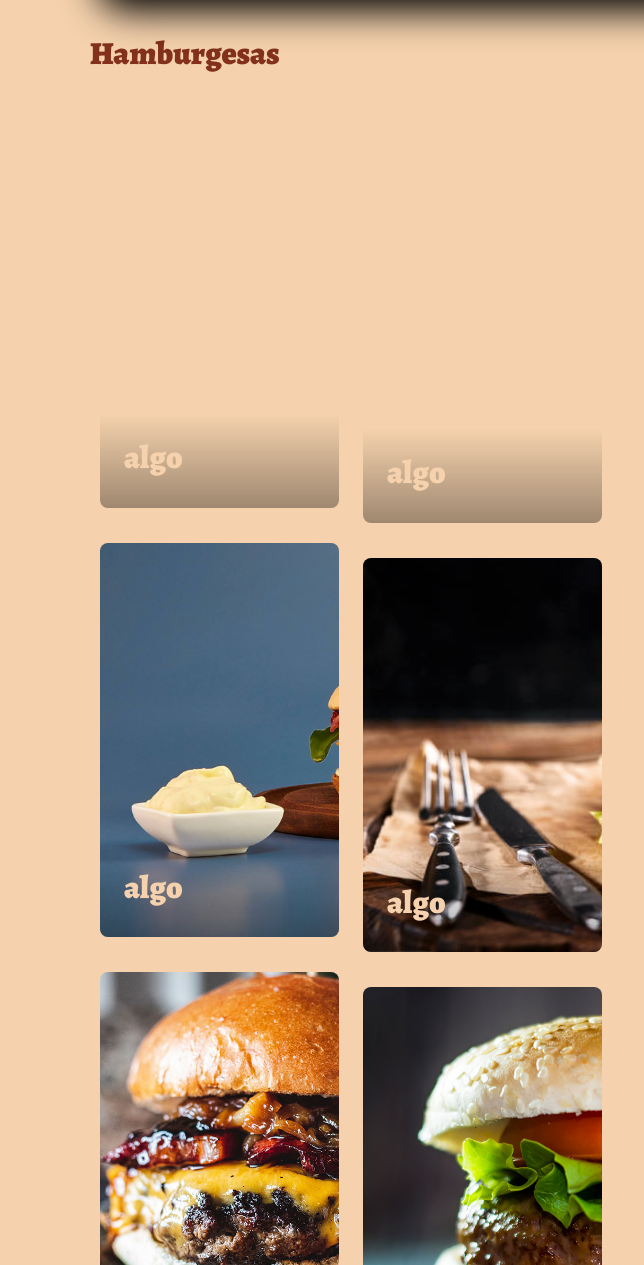
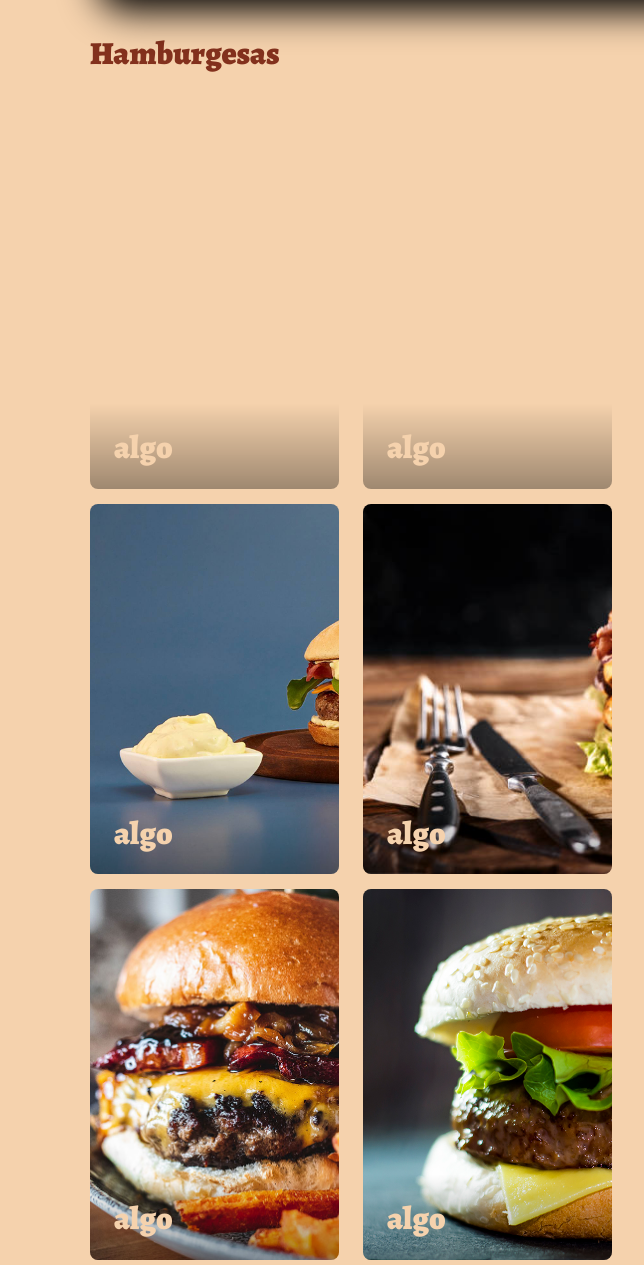
Before and after one commit to leomel266/Burgers-Melchiori, a website: page menu.html in a window 1280 px wide. Shown: the part 138-1403 px from the top of the page, 0-644 px from the left. Drawn offline with nearby package versions, Linux system fonts and the light colour scheme.

Commit message:
responsive

```diff
--- a/menu.html
+++ b/menu.html
@@ -74,7 +74,7 @@
         <section class="prod">
           <h2 style="margin-bottom: 31px;">Hamburgesas</h2>
           <div class="row">
-            <div class="col-md-6 col-xs-8 ">
+            <div class="col-md-6 col-xs-8" style="margin-top: 15px;">
               <div class="card1">
               <div class="card-content1">
                 <h2 class="card-title1">
@@ -98,7 +98,7 @@
             </div>
           </div>
           <div class="row">
-            <div class="col-md-6 col-xs-8">
+            <div class="col-md-6 col-xs-8" style="margin-top: 15px;">
               <div class="card3">
                 <div class="card-content1">
                   <h2 class="card-title1">
@@ -122,7 +122,7 @@
             </div>
           </div>
           <div class="row">
-            <div class="col-md-6 col-xs-8">
+            <div class="col-md-6 col-xs-8" style="margin-top: 15px;">
               <div class="card5">
                 <div class="card-content1">
                   <h2 class="card-title1">
@@ -146,7 +146,7 @@
             </div>
           </div>
           <div class="row">
-            <div class="col-md-6 col-xs-8">
+            <div class="col-md-6 col-xs-8" style="margin-top: 15px;">
               <div class="card7">
                 <div class="card-content1">
                   <h2 class="card-title1">
--- a/scss/estilo.scss
+++ b/scss/estilo.scss
@@ -218,9 +218,7 @@
   .card{
     border-radius: 30px;
   }
-  .prod .row{
-    padding: 10px;
-  }
+
   .extras .row{
     padding: 10px;
   }
```
Also changed, not shown: css/estilo.css.
